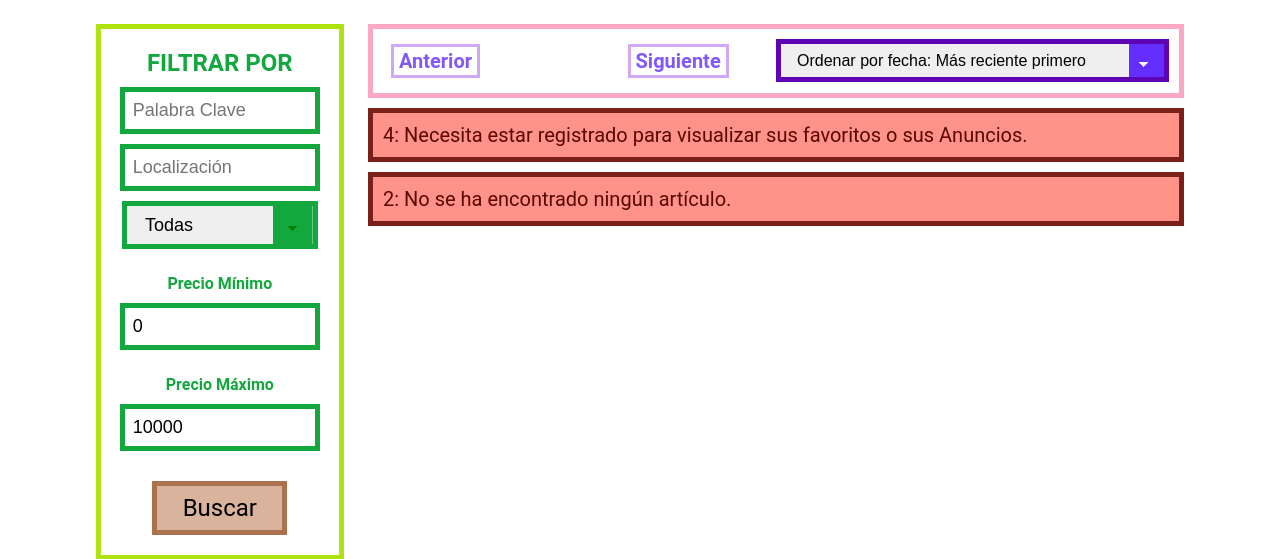
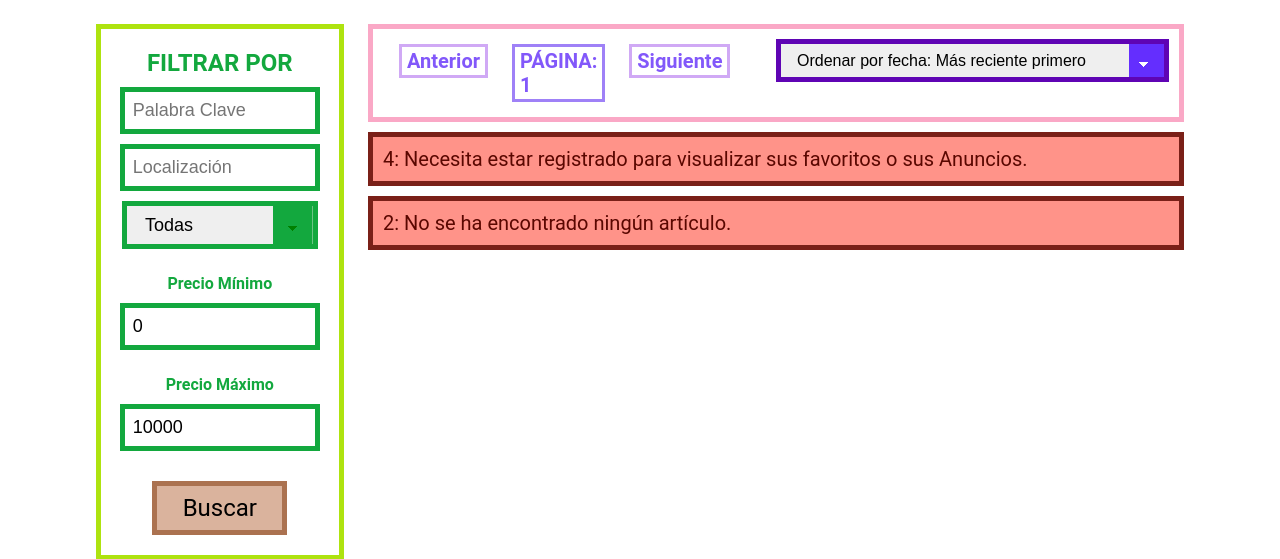
Before and after one commit to soliddanii/proyecto-siw, a PHP site: page /php/controller.php?cmd=userView&id=4&user=1 in a window 1280 px wide. Shown: the part 54-613 px from the top of the page. Run offline with PHP 8.4, Linux system fonts and the light colour scheme; the visitor is signed in with stand-in values (Sample User, id 1); data comes from the database, SQL or seed files in the repository; data that the repository does not hold is empty; some libraries are stand-ins or nearby versions.

Commit message:
Arreglado un bug con la paginacion y añadido un indicador de pagina
Entre otras cosas.

```diff
--- a/css/anuncio.css
+++ b/css/anuncio.css
@@ -148,6 +148,7 @@
     font-weight: bold;
     height: 80px;
     width: 160px;
+    margin: 10px auto;
 }
 
 .contenido .bloqueInformacion .isNotFavorite:hover{
@@ -172,6 +173,7 @@
     font-weight: bold;
     height: 80px;
     width: 160px;
+    margin: 10px auto;
 }
 
 .contenido .bloqueInformacion .cancelAnuncio:hover{
@@ -190,6 +192,7 @@
     font-weight: bold;
     height: 60px;
     width: 160px;
+    margin: 10px auto;
 }
 
 .contenido .bloqueInformacion .loginToBuy:hover{
@@ -207,6 +210,7 @@
     font-weight: bold;
     height: 80px;
     width: 160px;
+    margin: 10px auto;
 }
 
 .contenido .bloqueInformacion .buyAnuncio:hover{
--- a/css/browser.css
+++ b/css/browser.css
@@ -219,6 +219,8 @@
 .pager {
     width: 45%;
     float: left;
+    display: inline-flex;
+    justify-content: space-between;
 }
 
 #orden{
@@ -239,6 +241,16 @@
 #paginaAnterior:hover, #paginaSiguiente:hover{
     border: 3px solid #7401DF;
 
+}
+
+#pagina{
+    border: 3px solid #9F81F7;
+    padding: 2px 5px;
+    color: #8258FA;
+    font-weight: bold;
+    vertical-align: middle;
+    margin: 5px auto;
+    display: inline-flex;
 }
 
 #paginaAnterior{
--- a/html/browser.html
+++ b/html/browser.html
@@ -72,6 +72,7 @@
                 <!--##cortePaginacion##
                 <li><span id="pagina">##numPagina##</span></li>
                 ##cortePaginacion##-->
+                <li><span id="pagina">PÁGINA: ##numPagina##</span></li>
                 <li><span id="paginaSiguiente">Siguiente</span></li>
             </ul>
         </div>
--- a/jscript/browser.js
+++ b/jscript/browser.js
@@ -140,6 +140,7 @@ $(document).ready(function(){
 
                 //Actualizar el numero de pagina
                 $('#paginaActual').val(data.page);
+                $('#pagina').text('PÁGINA: '+data.page);
 
                 $('#listaAnunciosUL').fadeToggle(500, function() {
                     $('#listaAnunciosUL').html(htmlN);
--- a/php/controller.php
+++ b/php/controller.php
@@ -1,7 +1,7 @@
 <?php
 
-  //temp for debug
-  require_once '../chromephp/ChromePhp.php';
+    //temp for debug
+    require_once '../chromephp/ChromePhp.php';
 
 	// Incluimos los ficheros que vamos a utilizar
 	require_once 'view.php';
--- a/php/model.php
+++ b/php/model.php
@@ -7,8 +7,8 @@
 	require_once 'class/connection.php';
 	require_once 'class/facade.php';
 	require_once 'class/sessions.php';
-  require_once 'class/upload.php'; //subida de imagenes
-  require_once 'class/pdf/makepdf.php'; //generar PDF
+    require_once 'class/upload.php'; //subida de imagenes
+    require_once 'class/pdf/makepdf.php'; //generar PDF
 
 	/////////////////////////////////////////////////////////////////////////
 	// 							Gestión de Sesion
@@ -447,9 +447,8 @@
         }
 
         $fromLimit = ($page-1)*$maxPerPage;
-        $toLimit = $fromLimit+$maxPerPage;
 
-		$result = $facade->getAnuncios($condiciones, $columnNameOrder, $order, $fromLimit, $toLimit, $misAnuncios, $misFavoritos);
+		$result = $facade->getAnuncios($condiciones, $columnNameOrder, $order, $fromLimit, $maxPerPage, $misAnuncios, $misFavoritos);
 
         //Inicializacion de los datos
         $data = array();
@@ -615,7 +614,7 @@
                 //Comprobar si el anuncio esta activo antes de seguir
                 $aux = mysqli_fetch_array($facade->anuncioGetEstado($idAnuncio));
                 $aux2 = intval($aux['estado']);
-                ChromePhp::log($aux2);
+                //ChromePhp::log($aux2);
                 if($aux2 == 1){
                     //Comprobar si el anuncio es mio:
                     if($facade->esMiAnuncio($idAnuncio, $idUser)){
```
